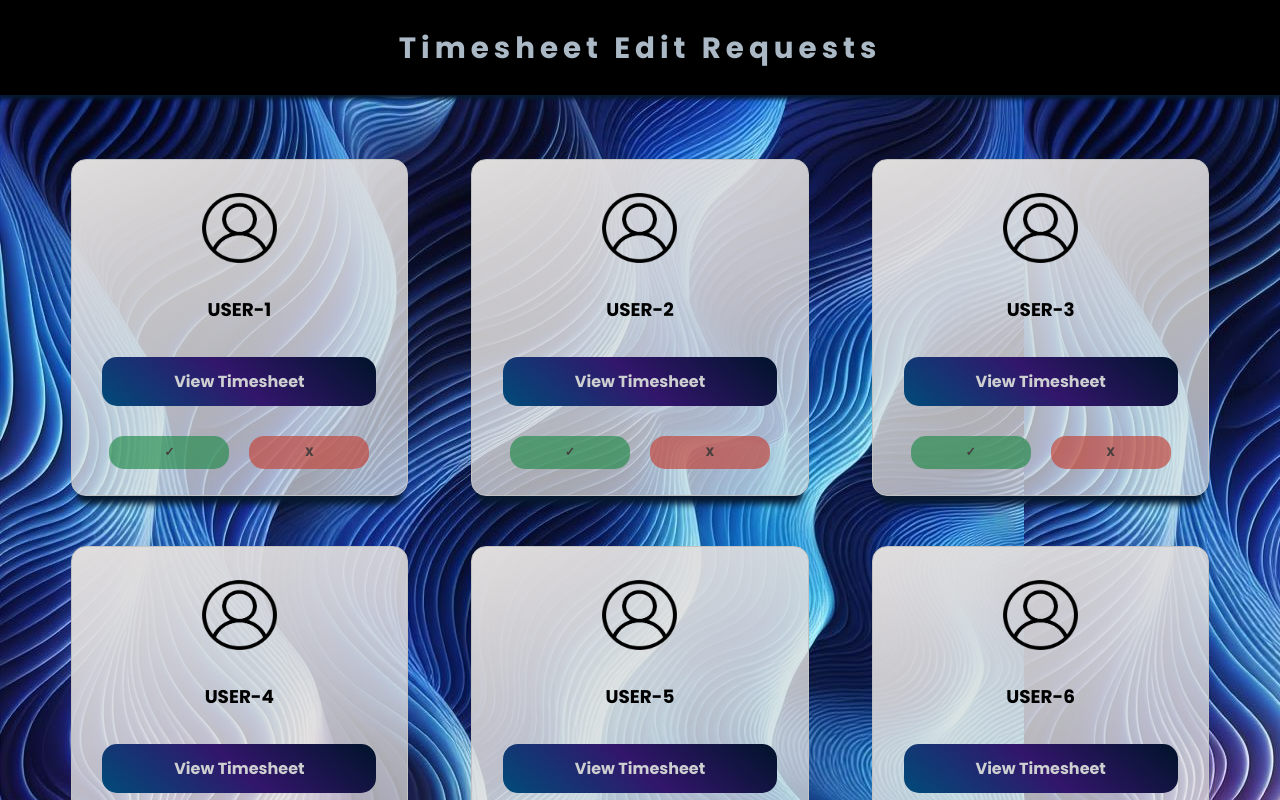
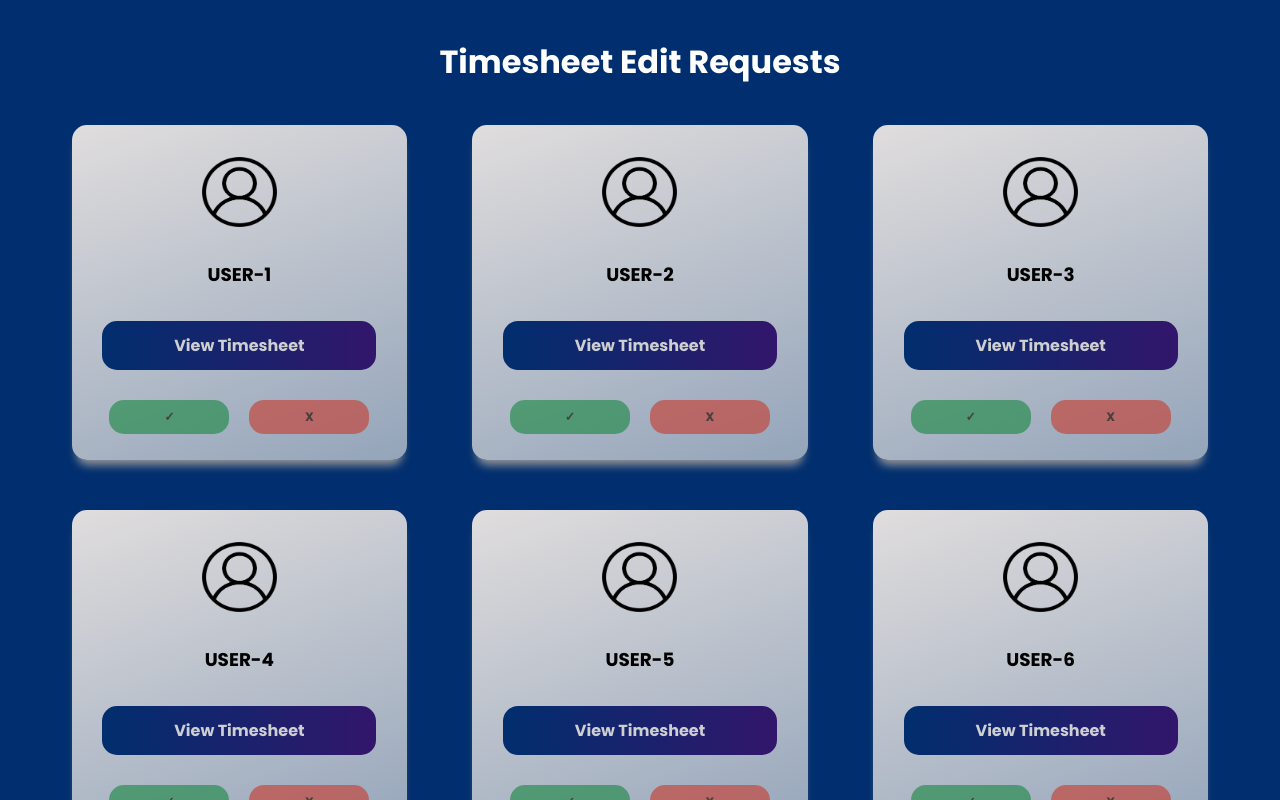
Before and after one commit to NotMash/FDM-Group-Employee-Timesheet-Portal, a React (Create React App) app in the folder frontend/: page /#/timesheet_edit_requests in a window 1280 px wide. Shown: the top 800 px of the page. Built offline with nearby package versions, Linux system fonts and the light colour scheme.

Commit message:
Finalised Timesheet Edit Requests Page

```diff
--- a/frontend/src/Components/IT_Technician_Page/TimesheetEditRequestCard.module.css
+++ b/frontend/src/Components/IT_Technician_Page/TimesheetEditRequestCard.module.css
@@ -7,8 +7,7 @@
     padding: 5%;
     background: linear-gradient(160deg, #e0dddd 0%, #e5e6e4a4 100%);
     border-radius: 15px;
-    border: solid 1pt #c3c2c2;
-    box-shadow: 0 14px 6px -6px #06192f;
+    box-shadow: 0 10px 10px -5px #979797;
     transition: transform 0.3s ease-in-out;
 }
 
@@ -32,7 +31,7 @@
     width: 250px;
     text-decoration: none;
     text-align: center;
-    background: linear-gradient(220deg, rgba(0, 19, 42, 1) 0%, rgb(50, 22, 107) 50%, rgba(0, 75, 121, 1) 100%);
+    background: linear-gradient(to right, #012E6E 0%, rgb(50, 22, 107) 100%);
     border-radius: 15px;
     padding: 4%;
     margin-top: 15px;
--- a/frontend/src/Pages/IT_Technician/timesheet_edit_requests_page.js
+++ b/frontend/src/Pages/IT_Technician/timesheet_edit_requests_page.js
@@ -2,24 +2,26 @@ import React from "react";
 import TimesheetEditRequestCard from "../../Components/IT_Technician_Page/TimesheetEditRequestCard";
 import styles from "./timesheet_edit_requests_page.module.css";
 
-function Timesheet_Edit_Requests_Page () {
+function Timesheet_Edit_Requests_Page() {
     document.title = "Timesheet Edit Requests";
     const userNames = ["USER-1", "USER-2", "USER-3", "USER-4", "USER-5", "USER-6", "USER-7", "USER-8"]; //will be collected from the db
     const editRequestElements = [];
 
-    for (let i=0; i < userNames.length; i++) {
+    for (let i = 0; i < userNames.length; i++) {
         editRequestElements.push(
             <React.Fragment key={i}>
-                <TimesheetEditRequestCard userName={userNames[i]}/>
+                <TimesheetEditRequestCard userName={userNames[i]} />
             </React.Fragment>
         )
     }
 
-    return(
+    return (
         <>
-            <h1 className={styles.heading}>Timesheet Edit Requests</h1>
-            <div className={styles.cardContainer}>
-                {editRequestElements}
+            <div className={styles.mainContainer}>
+                <h1 className={styles.heading}>Timesheet Edit Requests</h1>
+                <div className={styles.cardContainer}>
+                    {editRequestElements}
+                </div>
             </div>
         </>
     )
--- a/frontend/src/Pages/IT_Technician/timesheet_edit_requests_page.module.css
+++ b/frontend/src/Pages/IT_Technician/timesheet_edit_requests_page.module.css
@@ -4,18 +4,16 @@ body {
     margin: 0;
 }
 
+.mainContainer {
+    background-color: #012E6E;
+}
+
 .heading {
-    background-color: black;
-    color: rgb(170, 185, 197);
-    letter-spacing: 5px;
+    margin: 0;
+    padding: 3%;
+    text-align: center;
     font-family: "Poppins", sans-serif;
-    font-size: 22pt;
-    text-align: center;
-    margin: 0;
-    padding: 2%;
-    box-shadow: 0 4px 4px 0px #06192f;
-    position: relative;
-    z-index: 1;
+    color: white;
 }
 
 .cardContainer {
@@ -26,6 +24,7 @@ body {
     justify-items: center;
     gap: 50px;
     padding: 5%;
-    background-image: url("../../../public/main.jpeg");
+    padding-top: 0;
+    background: #012E6E;
     z-index: 1;
 }
```
